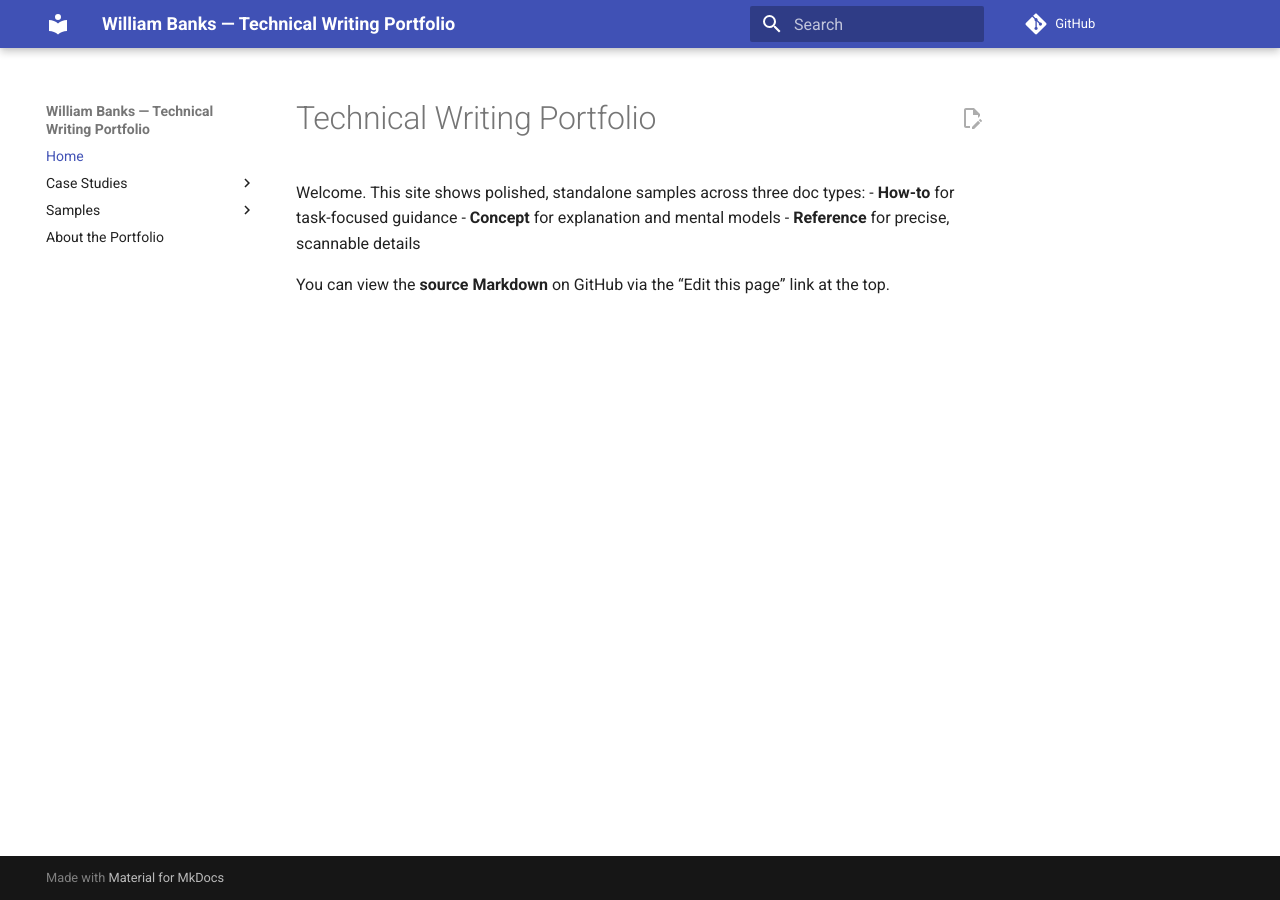
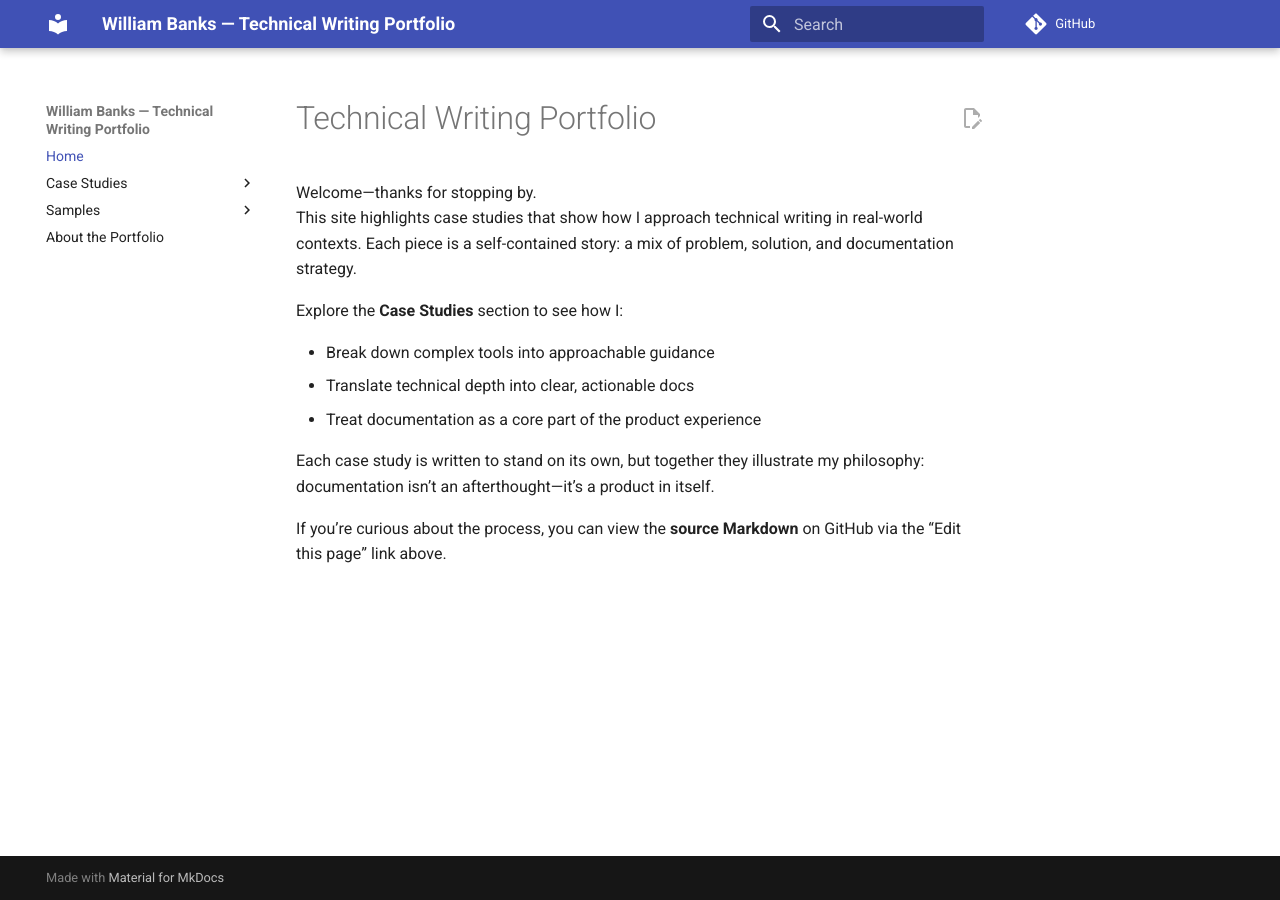
Before and after one commit to bankswe-portfolio/tech-writing-portfolio, an MkDocs documentation site: the page built from docs/index.md, in a window 1280 px wide. Built offline with MkDocs 1.6.1 and Material for MkDocs 9.7.7, drawn with Linux system fonts in a browser that asks for light colours; comment, search, counter and statistics services are not loaded; old or Windows-style settings are respelled for this version of MkDocs.

Commit message:
updated index.md with a better description of content

```diff
--- a/docs/index.md
+++ b/docs/index.md
@@ -1,8 +1,14 @@
 # Technical Writing Portfolio
 
-Welcome. This site shows polished, standalone samples across three doc types:
-- **How-to** for task-focused guidance
-- **Concept** for explanation and mental models
-- **Reference** for precise, scannable details
+Welcome—thanks for stopping by.
+This site highlights case studies that show how I approach technical writing in real-world contexts. Each piece is a self-contained story: a mix of problem, solution, and documentation strategy.
 
-You can view the **source Markdown** on GitHub via the “Edit this page” link at the top.
+Explore the **Case Studies** section to see how I:
+
+- Break down complex tools into approachable guidance
+- Translate technical depth into clear, actionable docs
+- Treat documentation as a core part of the product experience
+
+Each case study is written to stand on its own, but together they illustrate my philosophy: documentation isn’t an afterthought—it’s a product in itself.
+
+If you’re curious about the process, you can view the **source Markdown** on GitHub via the “Edit this page” link above.
```
